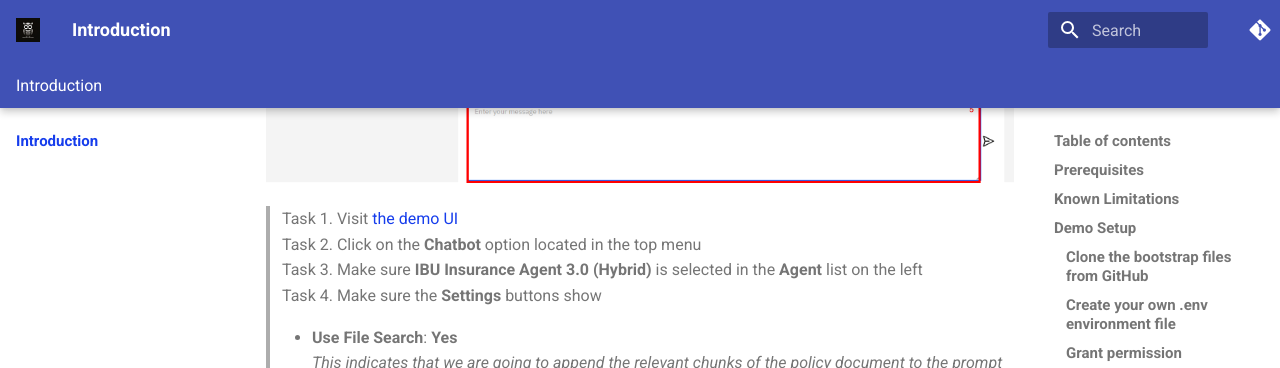
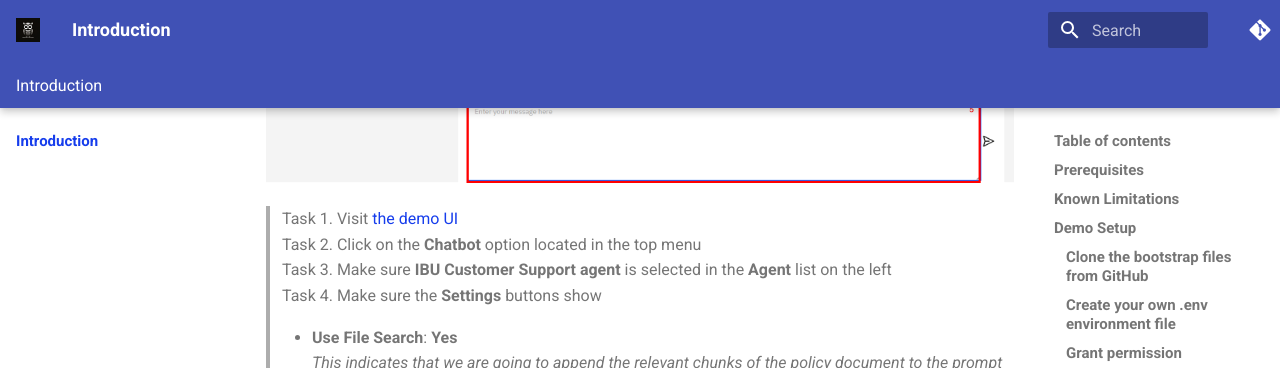
Before and after one commit to AthenaDecisionSystems/athena-ibm-techxchange, an MkDocs documentation site: the page built from docs/index.md, in a window 1280 px wide and 900 px high, scrolled down 4916 px. Shown: the top 368 px of the window. Built offline with MkDocs 1.6.1 and Material for MkDocs 9.7.7, drawn with Linux system fonts in a browser that asks for light colours; comment, search, counter and statistics services are not loaded.

Commit message:
Replaced the default Agent '3.0 (Hybrid)' => 'Custommer Support'

```diff
--- a/docs/index.md
+++ b/docs/index.md
@@ -130,7 +130,7 @@ Please follow the following script, as illustrated in the following image:
 
 > Task 1. Visit [the demo UI](http://localhost:3000/)
 > Task 2. Click on the **Chatbot** option located in the top menu
-> Task 3. Make sure **IBU Insurance Agent 3.0 (Hybrid)** is selected in the **Agent** list on the left
+> Task 3. Make sure **IBU Customer Support agent** is selected in the **Agent** list on the left
 > Task 4. Make sure the **Settings** buttons show
 
 >    - **Use File Search**: **Yes**
```
Also changed, not shown: docs/images/4-RAG.png, docs/images/5-RAG-ODM.png.
